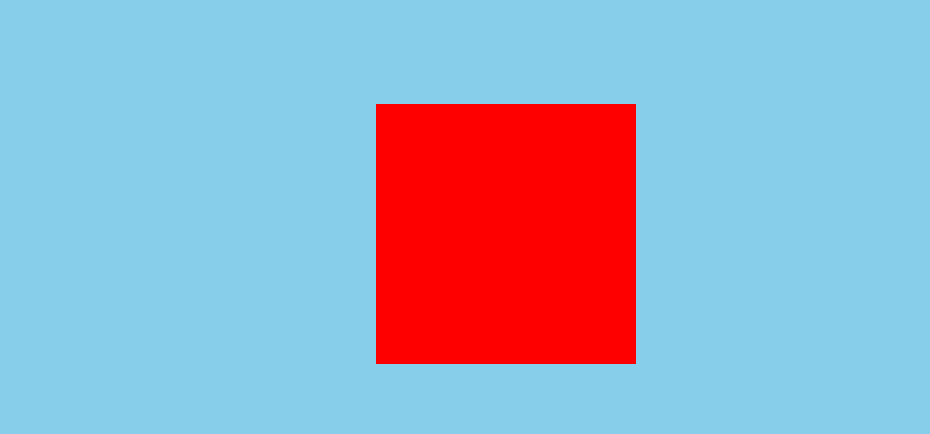
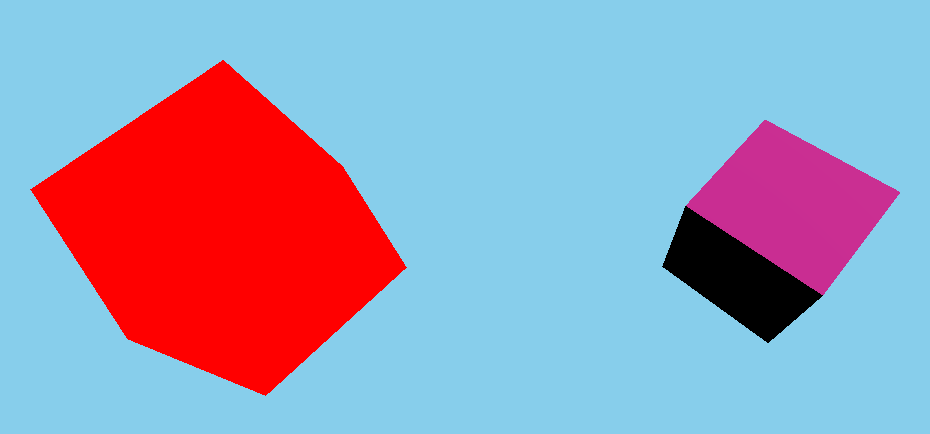
Before and after one commit to nosoynati/three-js, a website built with Vite: page index.html in a window 1280 px wide. Shown: the part 166-600 px from the top of the page, without its empty margins (134-1064 px from the left). Built offline with nearby package versions, Linux system fonts and the light colour scheme.

Commit message:
feat: add light

```diff
--- a/index.html
+++ b/index.html
@@ -10,6 +10,6 @@
   <body>
     <div id="app">
     </div>
-    <script type="module" src="/index.js"></script>
+    <script type="module" src="/src/main.js"></script>
   </body>
 </html>
--- a/index.js
+++ b/index.js
@@ -1,4 +1 @@
 import './src/style.css'
-import { main } from './src/main'
-
-document.body.addEventListener('load',main())
--- a/src/World/World.js
+++ b/src/World/World.js
@@ -3,6 +3,7 @@ import { createCube } from "../components/cube";
 import { createScene } from "../components/scene";
 import { createRenderer } from "../systems/renderer";
 import { Resizer } from "../systems/Resizer";
+import { createLights } from "../components/lights";
 
 let camera;
 let scene;
@@ -15,10 +16,10 @@ class World {
     renderer = createRenderer();
     container.append(renderer.domElement)
 
-
-
-    const cube = createCube();
-    scene.add(cube)
+    const cube = createCube().cube;
+    const cube2 = createCube().baseCube;
+    const light = createLights();
+    scene.add(cube, light, cube2)
   }
   render() {
     renderer.render(scene, camera)
--- a/src/components/cube.js
+++ b/src/components/cube.js
@@ -1,10 +1,26 @@
-import { BoxGeometry, Mesh, MeshBasicMaterial } from 'three';
+import { BoxGeometry, Mesh, MeshBasicMaterial, MeshStandardMaterial } from 'three';
+const geom = {
+  x: "",
+  y: "",
+  z: ""
+}
+function createCube(geom) {
 
-function createCube() {
-  const geometry = new BoxGeometry(2,2,2)
-  const material = new MeshBasicMaterial({color: "red"});
+  const opc = {
+    color: '#ab0d79'
+  }
+  const geometry = new BoxGeometry(1,1,1)
+  const geom2 = new BoxGeometry(1.5, 1.5, 1.5)
+  const materialBase = new MeshBasicMaterial({color: "red"})
+  const material = new MeshStandardMaterial(opc);
   const cube = new Mesh(geometry, material)
+  const baseCube = new Mesh(geom2, materialBase)
+  // rotación
+  cube.position.set(2,0,1)
+  cube.rotation.set(-0.5, -0.1, 0.8)
+  baseCube.position.set(-2,0,1)
+  baseCube.rotation.set(-0.5, -0.1, 0.8)
 
-  return cube
+  return {cube, baseCube}
 }
 export { createCube };
--- /dev/null
+++ b/src/components/lights.js
@@ -0,0 +1,9 @@
+import { DirectionalLight } from "three";
+
+function createLights(position) {
+
+  const light = new DirectionalLight("#f3f3f3", 8)
+  light.position.set(10, 5, 8)
+  return light;
+}
+export { createLights }
--- a/src/main.js
+++ b/src/main.js
@@ -1,8 +1,9 @@
 import { World } from './World/World'
+import './style.css'
 
 function main() {
   const app = document.querySelector("#app")
   const world = new World(app)
   world.render()
 }
-export { main }
+main()
--- a/src/systems/renderer.js
+++ b/src/systems/renderer.js
@@ -4,6 +4,7 @@ function createRenderer() {
   const renderer = new WebGLRenderer();
   renderer.setSize(window.innerWidth, window.innerHeight);
   renderer.setPixelRatio(window.devicePixelRatio)
+  renderer.physicallyCorrectLights = true
 
   return renderer
 }
```
